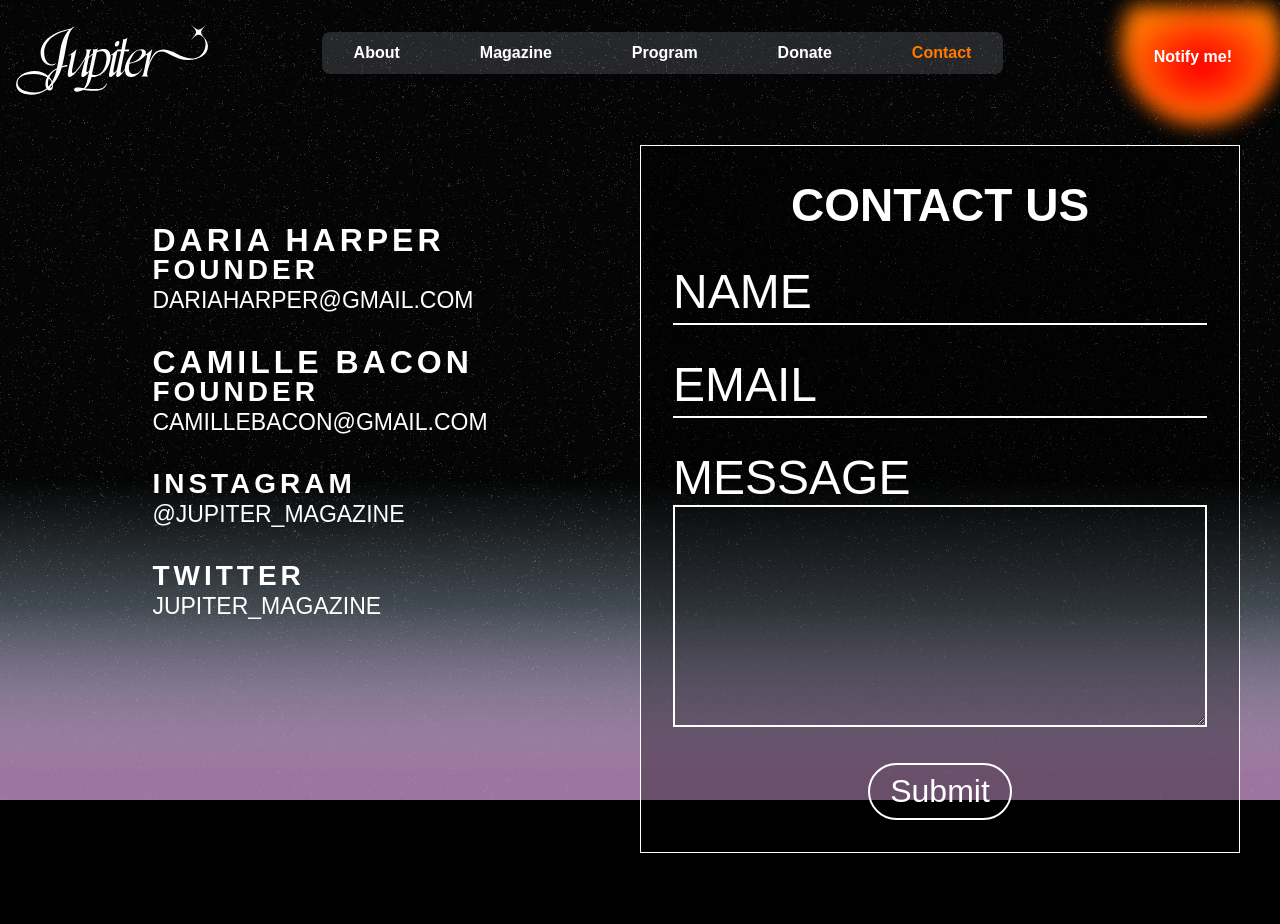
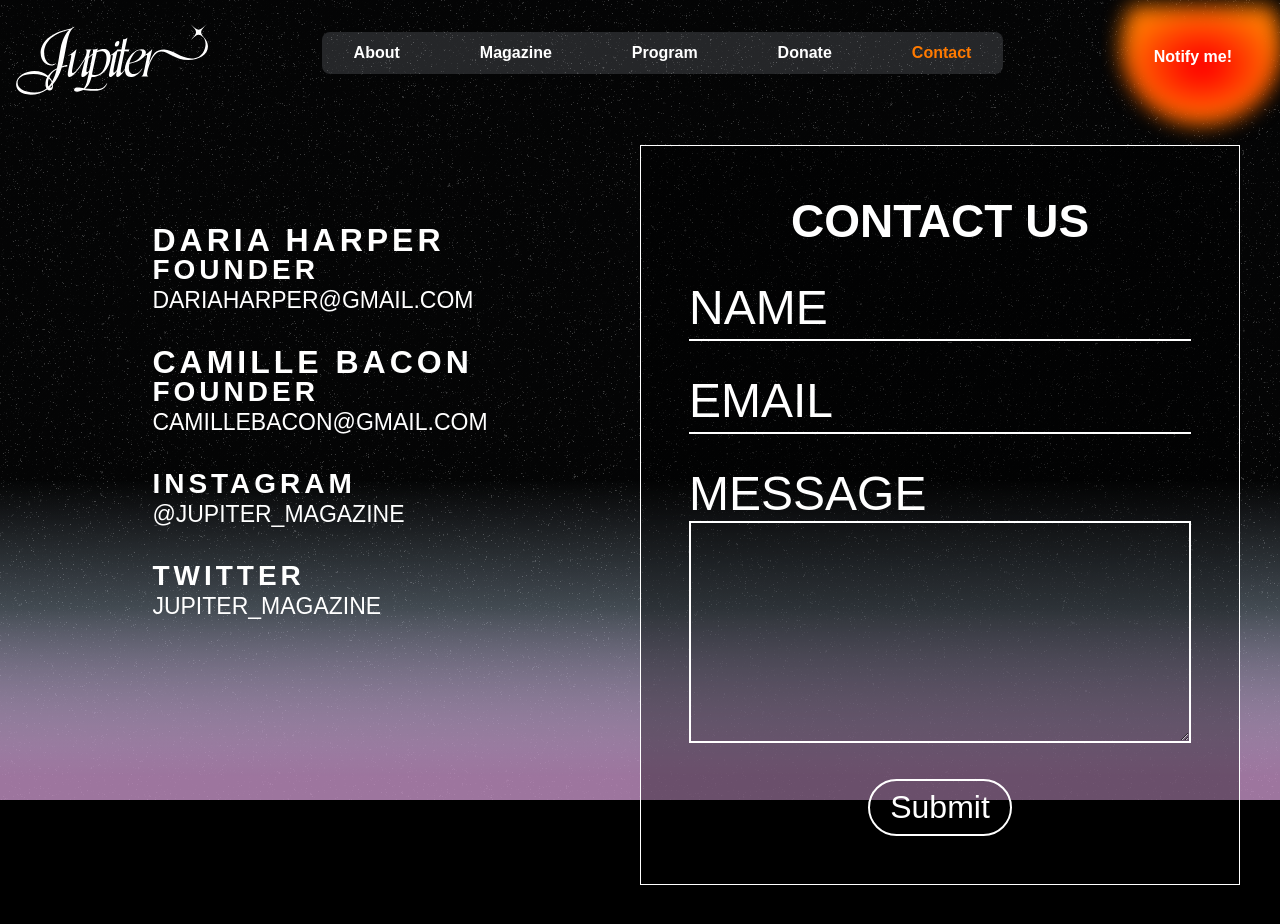
Before and after one commit to lizetteayala1211/jupiter-mag, a Next.js app: page /contact in a window 1280 px wide. Shown: the top 924 px of the page. Built offline with nearby package versions, Linux system fonts and the light colour scheme; a web font is replaced by a local one.

Commit message:
update contact component padding

```diff
--- a/src/components/contact-form/styled.ts
+++ b/src/components/contact-form/styled.ts
@@ -8,10 +8,10 @@ export const Main = styled.div`
   border: 1px solid var(--color-white);
   height: auto;
   max-width: 600px;
-  padding: 1em;
+  padding: 1.5em;
   background-color: var(--color-off-black);
   @media only screen and (min-width: ${screenLgMin}) {
-    padding: 2em;
+    padding: 3em;
   }
 `
 
```
